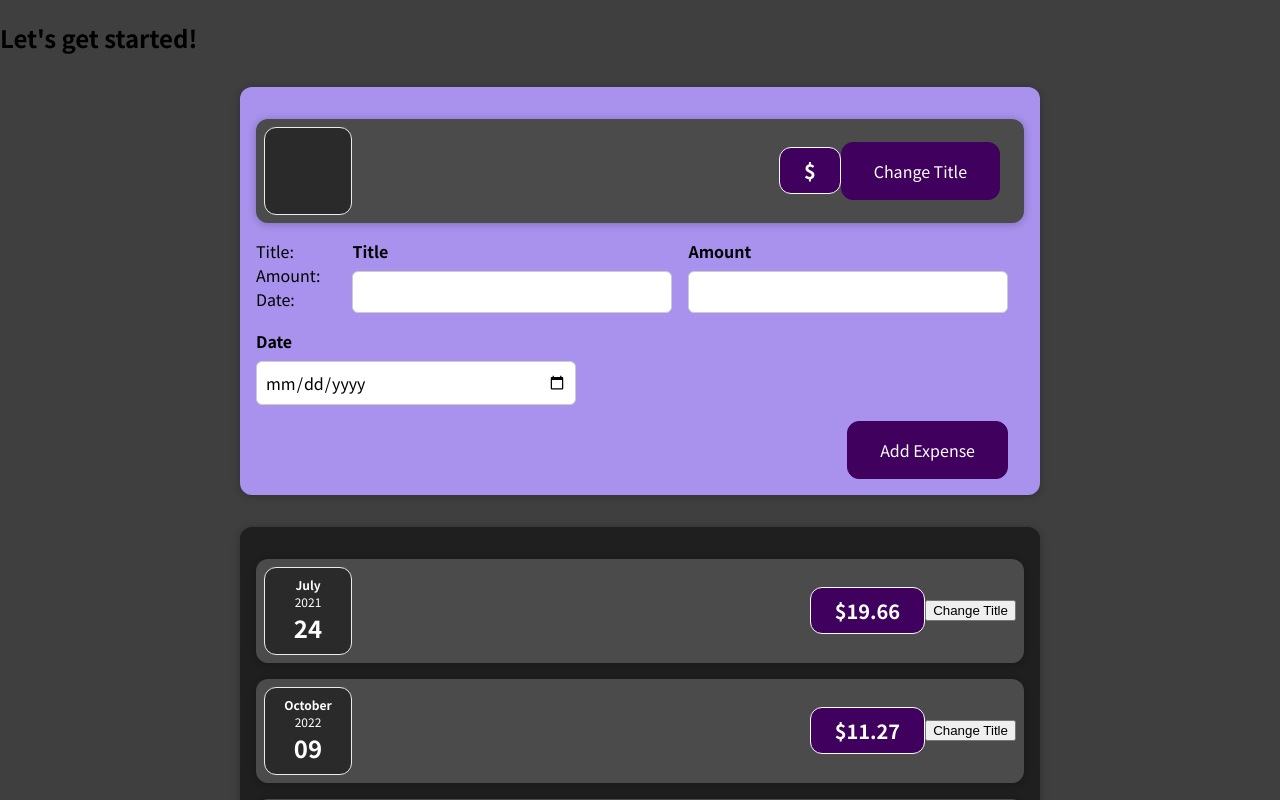
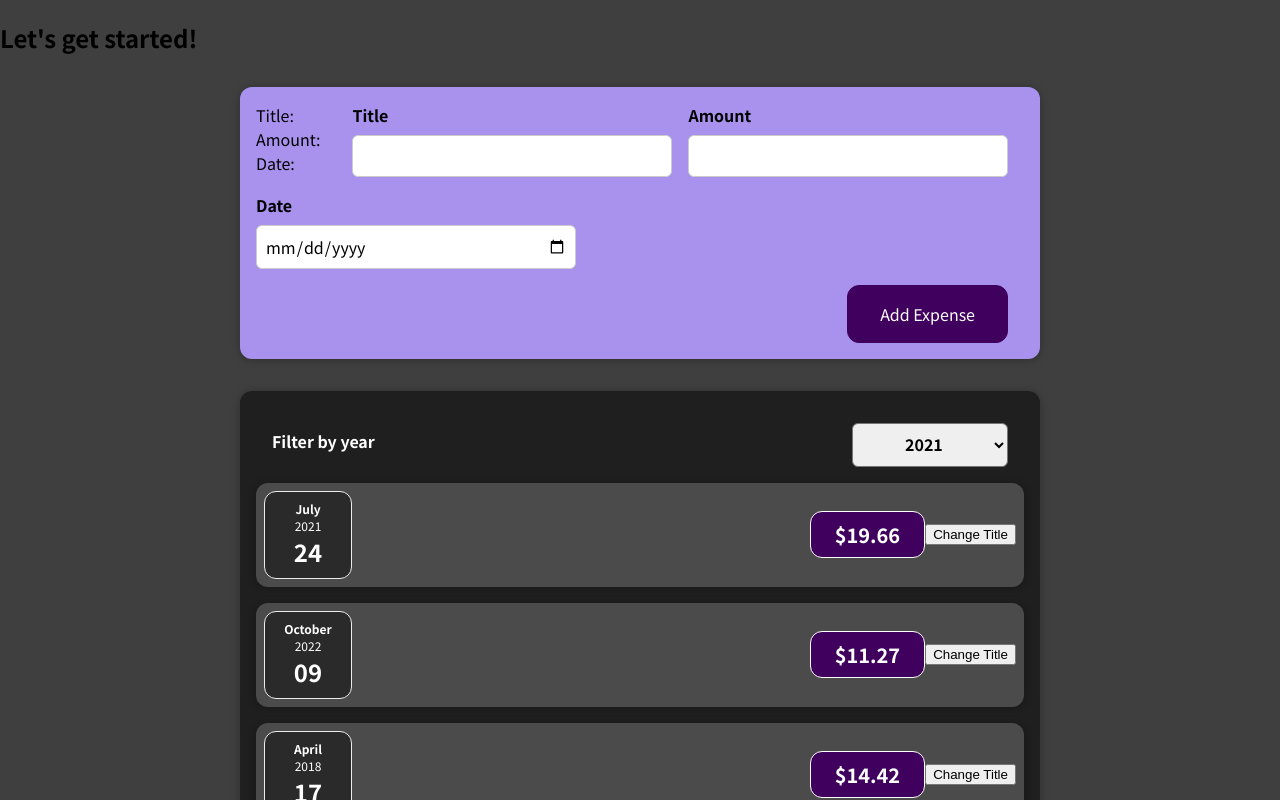
Before and after one commit to ToddJMullen/ReactComplete, a React (Create React App) app: page / in a window 1280 px wide. Shown: the top 800 px of the page. Built offline with nearby package versions, Linux system fonts and the light colour scheme.

Commit message:
Add ExpenseFilter comp - Add ExpenseFilter to ExpenseList & bind change behavior to pass data.

```diff
--- a/src/App.js
+++ b/src/App.js
@@ -1,3 +1,5 @@
+// import { useState } from 'react';
+// import ExpensesFilter from './components/expenses/ExpenseFilter';
 import ExpenseList from './components/expenses/ExpenseList';
 import NewExpense from './components/NewExpense/NewExpense';
 
@@ -22,13 +24,21 @@ function App() {
     ,{id: "e3", title: 'Burritos', price: price(), date: date()}
     ,{id: "e4", title: 'Steak', price: price(), date: date()}
     ,{id: "e5", title: 'Jalapenos', price: price(), date: date()}
-  ];
+  ]
+  ;
+
+  const onAddExpense = newExp => {
+    console.log("New exp:", newExp );
+  }
+  ;
+
 
   return (
     <div>
       <h2>Let's get started!</h2>
-      <NewExpense />
-      <ExpenseList className="expense-list" expenseAry={expAry} />
+      <NewExpense onAddExpense={onAddExpense} />
+      <ExpenseList className="expense-list"
+          expenseAry={expAry} />
     </div>
   );
 }
--- a/src/components/NewExpense/NewExpense.js
+++ b/src/components/NewExpense/NewExpense.js
@@ -1,23 +1,24 @@
 import React from 'react';
-import ExpenseItem from '../expenses/ExpenseItem';
+// import ExpenseItem from '../expenses/ExpenseItem';
 
 import ExpenseForm from "./ExpenseForm";
 
 import './NewExpense.css';
 
 
-const NewExpense = () => {
+const NewExpense = props => {
 
 	let newExpense = {};
 
 	const onAdd = newExp => {
 		newExpense = newExp;
 		console.log(newExpense);
+		props.onAddExpense(newExpense);
 	}
 
 	return  (
 	<div className="new-expense">
-		<ExpenseItem data={newExpense} />
+		{/* <ExpenseItem data={newExpense} /> */}
 		<ExpenseForm onAdd={onAdd} />
 	</div>
 	)
--- /dev/null
+++ b/src/components/expenses/ExpenseFilter.js
@@ -0,0 +1,34 @@
+import React, { useState } from 'react';
+
+import './ExpensesFilter.css';
+
+const ExpensesFilter = (props) => {
+
+	const [filterYear, setFilterYear] = useState( props.filterYear )
+	,onChangeYear = event => {
+		let year = event.target.value
+		console.log("onChangeYear/", year );
+		setFilterYear( year );
+		props.onFilterYear( year );
+	}
+
+
+
+  return (
+    <div className='expenses-filter'>
+      <div className='expenses-filter__control'>
+        <label>Filter by year</label>
+        <select value={filterYear}
+								onChange={onChangeYear} >
+          <option value='2022'>2022</option>
+          <option value='2021'>2021</option>
+          <option value='2020'>2020</option>
+          <option value='2019'>2019</option>
+          <option value='2018'>2018</option>
+        </select>
+      </div>
+    </div>
+  );
+};
+
+export default ExpensesFilter;
--- a/src/components/expenses/ExpenseItem.js
+++ b/src/components/expenses/ExpenseItem.js
@@ -6,7 +6,7 @@ import ExpenseDate from './ExpenseDate';
 import Card from '../ui/Card';
 
 function ExpenseItem(props){
-    console.log(props.data);
+    // console.log(props.data);
 
     // create state for title & extract into local const for use in the jsx template (also cannot be assigned to [that is wrong use])
     // Also extract/name the matching setter for it (which we also don't want to overwrite)
--- a/src/components/expenses/ExpenseList.js
+++ b/src/components/expenses/ExpenseList.js
@@ -1,16 +1,27 @@
 import './ExpenseList.css';
 
+import Card from '../ui/Card';
 import ExpenseItem from './ExpenseItem';
-import Card from '../ui/Card';
+import ExpensesFilter from './ExpenseFilter';
+import { useState } from 'react';
 
 
 function ExpenseList(props){
-	const expAry = props.expenseAry;
-	// console.log("expAry:", expAry );
+	console.log("ExpenseList/ Props:", props );
+
+	const DEFAULT_FILTER_YEAR = (new Date).getFullYear()
+  ,expAry = props.expenseAry
+  ,[filterYear, setFilterYear] = useState( DEFAULT_FILTER_YEAR )
+  ,onFilterYear = year => {
+    console.log("onFilterYear/", year );
+    setFilterYear( year );
+  }
+	;
 
 
 	return (// don't know how to iterate yet
-		<Card className="expense-list">
+	<Card className="expense-list">
+		<ExpensesFilter filterYear={filterYear} onFilterYear={onFilterYear} />
 		<ExpenseItem data={expAry[0]} />
 		<ExpenseItem data={expAry[1]} />
 		<ExpenseItem data={expAry[2]} />
--- /dev/null
+++ b/src/components/expenses/ExpensesFilter.css
@@ -0,0 +1,24 @@
+.expenses-filter {
+  color: white;
+  padding: 0 1rem;
+}
+
+.expenses-filter__control {
+  display: flex;
+  width: 100%;
+  align-items: center;
+  justify-content: space-between;
+  margin: 1rem 0;
+}
+
+.expenses-filter label {
+  font-weight: bold;
+  margin-bottom: 0.5rem;
+}
+
+.expenses-filter select {
+  font: inherit;
+  padding: 0.5rem 3rem;
+  font-weight: bold;
+  border-radius: 6px;
+}
```
Also changed, not shown: 1 other file (tests, documents, lock files or other folders).
